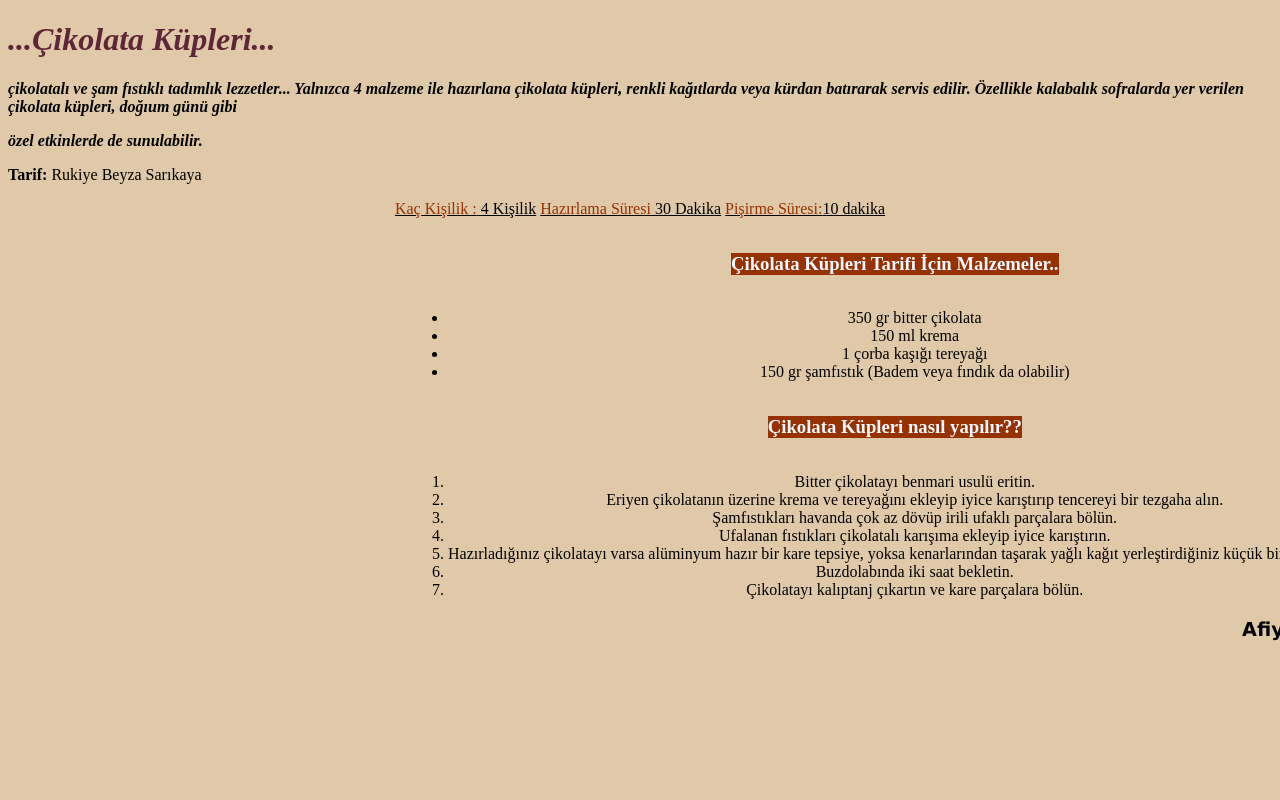
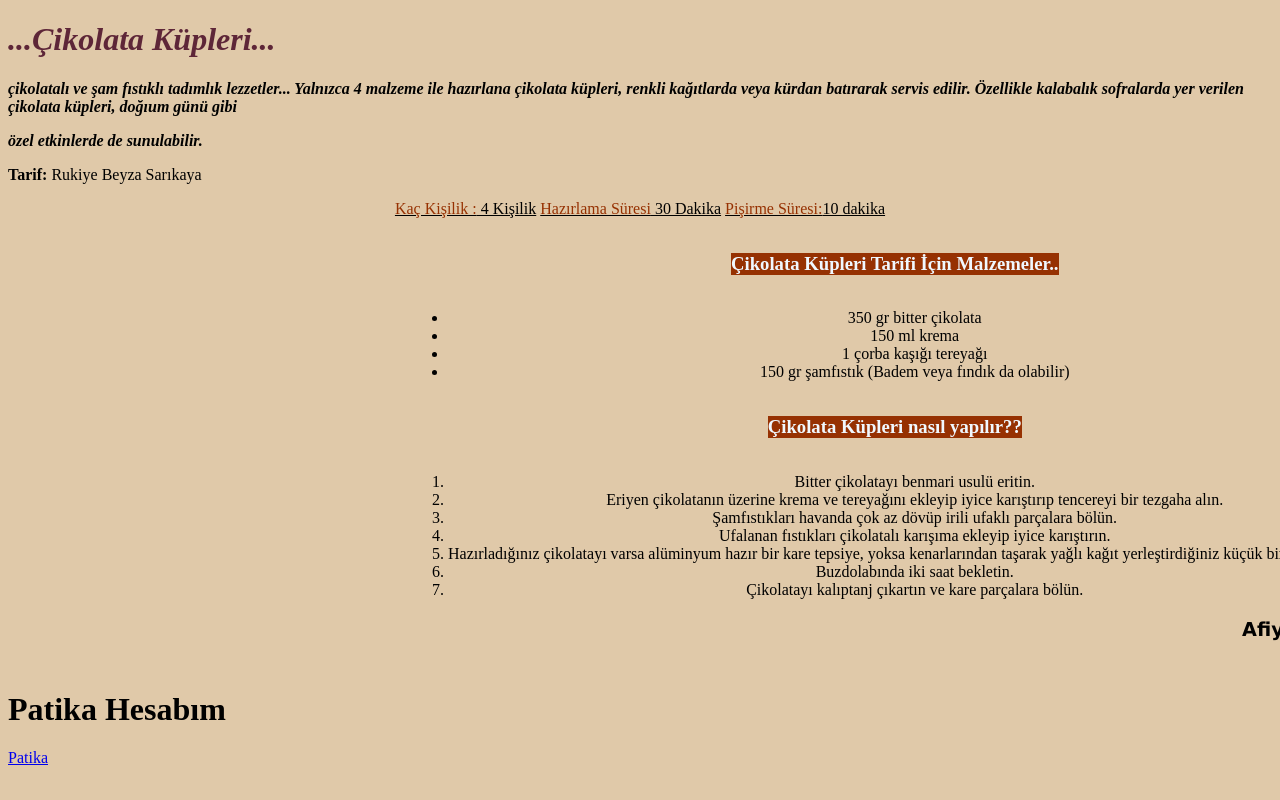
Before and after one commit to ArdaOzhann/kodluyoruzhtmlodev3, a plain HTML site: page index.html in a window 1280 px wide. Shown: the top 800 px of the page. Drawn offline with Linux system fonts and the light colour scheme.

Commit message:
second commit

```diff
--- a/index.html
+++ b/index.html
@@ -47,5 +47,9 @@
                             <h1 align="right" style="font-family: 'Lucida Sans', 'Lucida Sans Regular', 'Lucida Grande', 'Lucida Sans Unicode', Geneva, Verdana, sans-serif; font-size: larger;">Afiyet Olsun.</h1>
                         </article>
                     </section>
+                    <div style="text-align:left;margin-top: 50px;" >
+                    <h1>Patika Hesabım</h1>
+                        <p ><a href="https://app.patika.dev/ardaozhan">Patika</a></p>
+                    </div>
 </body>
 </html>
```
